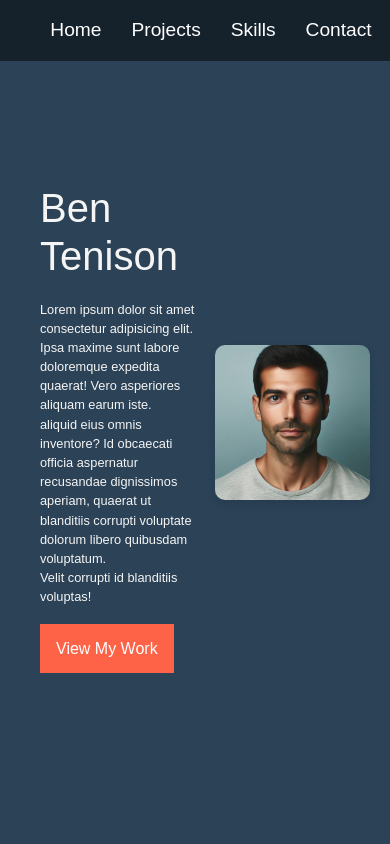
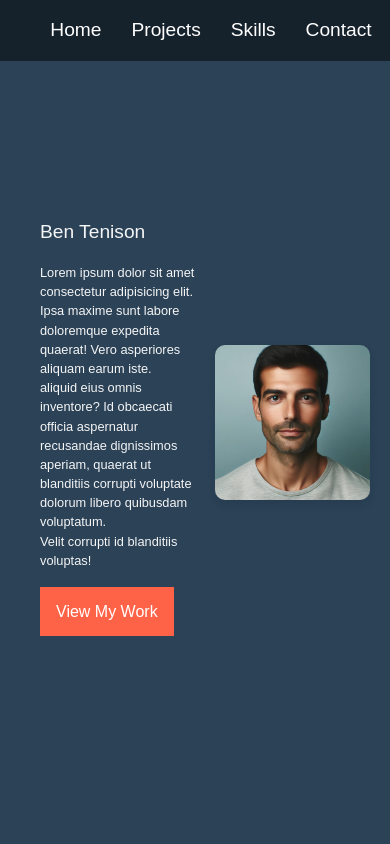
Before and after one commit to nishchay99sharma/Task-1, a plain HTML site: page index.htm in a window 390 px wide. Shown: the top 844 px of the page. Drawn offline with nearby package versions, Linux system fonts and the light colour scheme.

Commit message:
Update style.css

```diff
--- a/style.css
+++ b/style.css
@@ -53,7 +53,6 @@
 }
 
 .cta-btn {
-  padding: 1rem 2rem;
   padding: 1rem 1rem;
   background-color: #ff6347;
   color: white;
@@ -381,7 +380,7 @@ footer p {
 
 @media (max-width: 600px) {
   .hero h1 {
-    font-size: 2.5rem;
+    font-size: 1.2rem;
   }
 
   .hero p {
```
